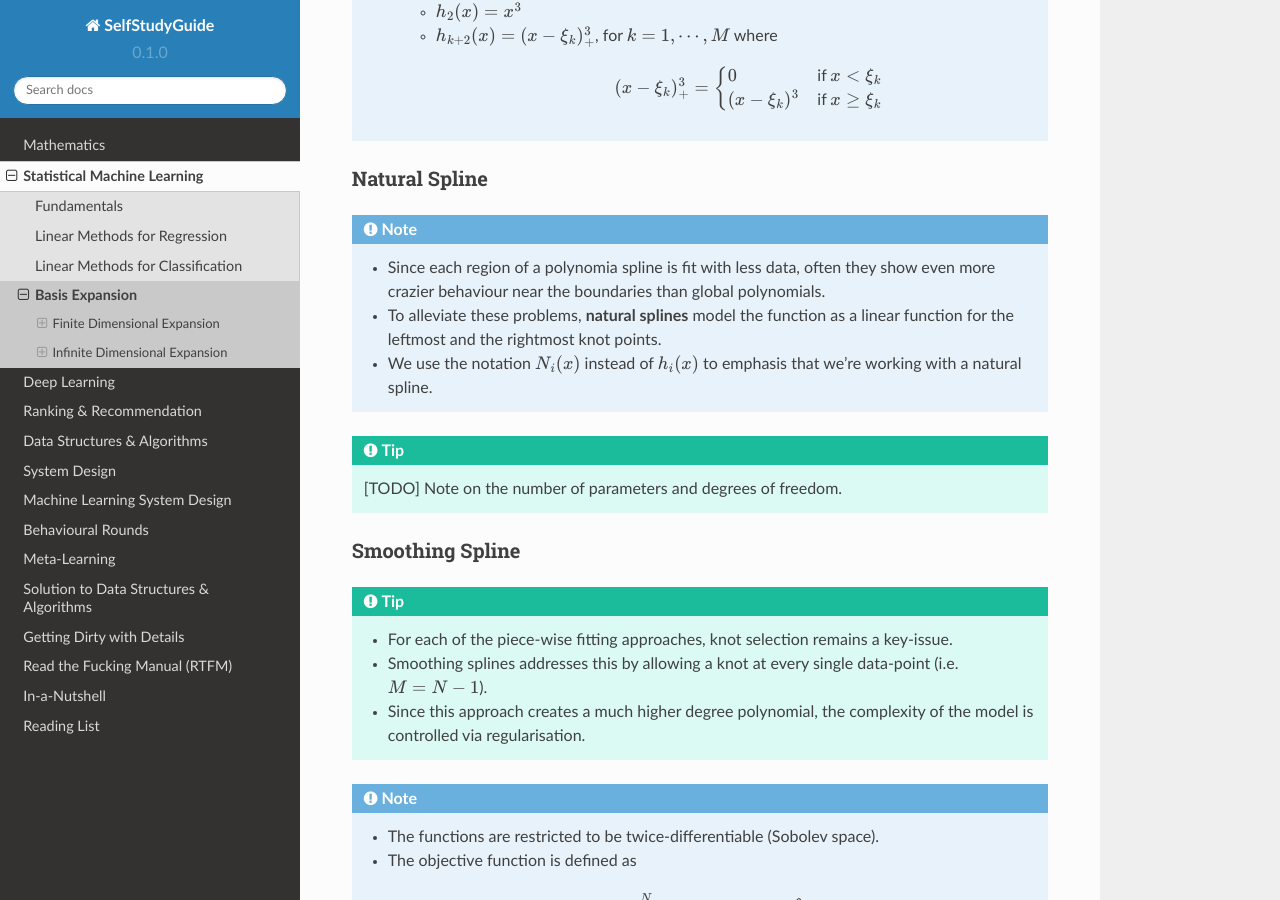
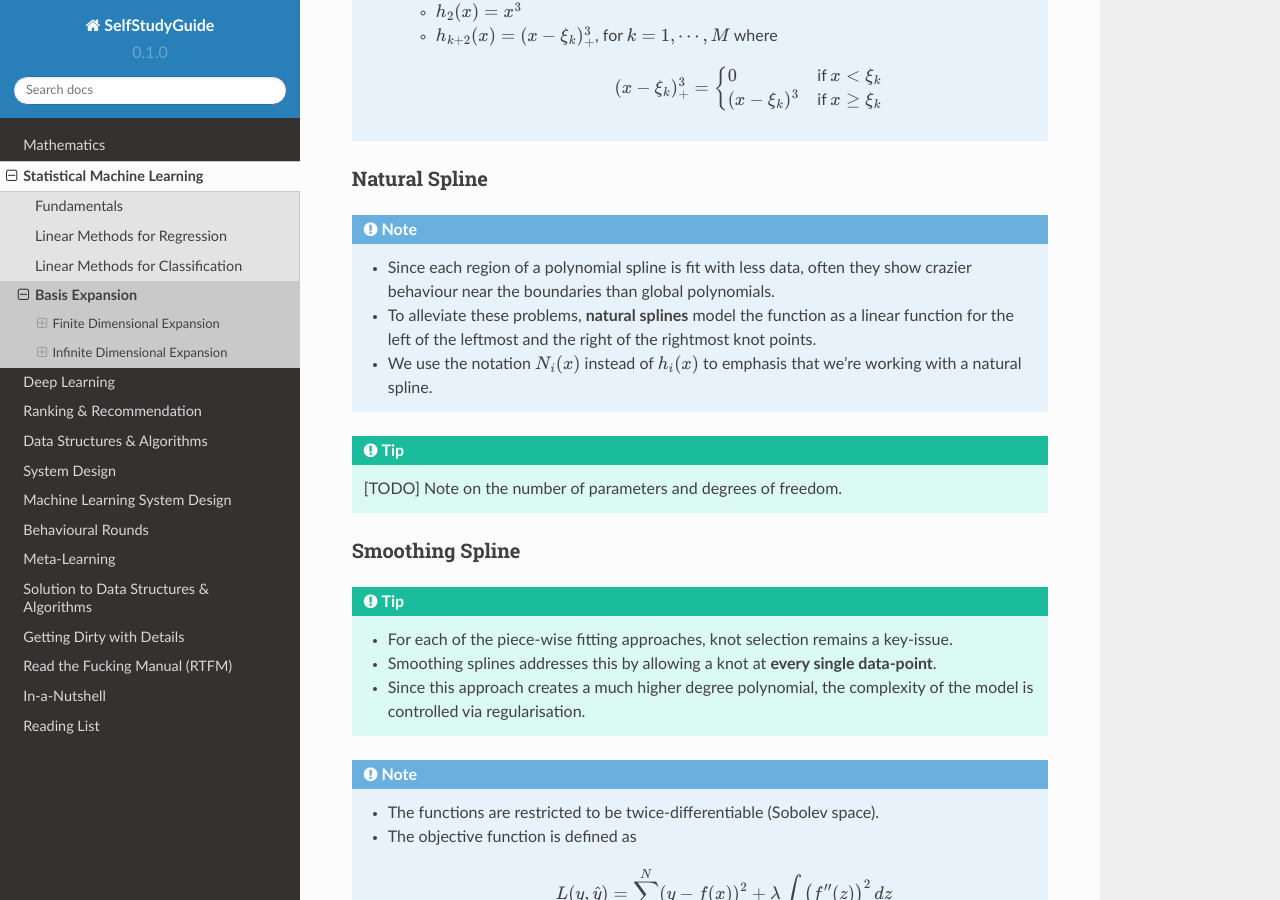
Before and after one commit to uselesstechjunks/leetcode, a Sphinx documentation site: the page built from docs/source/ml/basisexp.rst, in a window 1280 px wide and 900 px high, scrolled down 3096 px. Built offline with Sphinx 7.4.7 and the Read the Docs theme 2.0.0, drawn with Linux system fonts in a browser that asks for light colours.

Commit message:
Update basisexp.rst

```diff
--- a/docs/source/ml/basisexp.rst
+++ b/docs/source/ml/basisexp.rst
@@ -100,8 +100,8 @@ Polynomial Spline
 Natural Spline
 ==================================================================================
 .. note::
-	* Since each region of a polynomia spline is fit with less data, often they show even more crazier behaviour near the boundaries than global polynomials.
-	* To alleviate these problems, **natural splines** model the function as a linear function for the leftmost and the rightmost knot points.
+	* Since each region of a polynomial spline is fit with less data, often they show crazier behaviour near the boundaries than global polynomials.
+	* To alleviate these problems, **natural splines** model the function as a linear function for the left of the leftmost and the right of the rightmost knot points.
 	* We use the notation :math:`N_i(x)` instead of :math:`h_i(x)` to emphasis that we're working with a natural spline.
 
 .. tip::
@@ -111,7 +111,7 @@ Smoothing Spline
 ==================================================================================
 .. tip::
 	* For each of the piece-wise fitting approaches, knot selection remains a key-issue.
-	* Smoothing splines addresses this by allowing a knot at every single data-point (i.e. :math:`M=N-1`).
+	* Smoothing splines addresses this by allowing a knot at **every single data-point**.
 	* Since this approach creates a much higher degree polynomial, the complexity of the model is controlled via regularisation.
 
 .. note::
```
